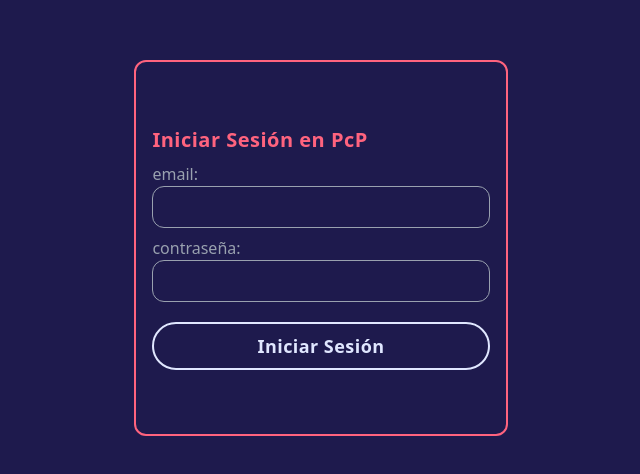
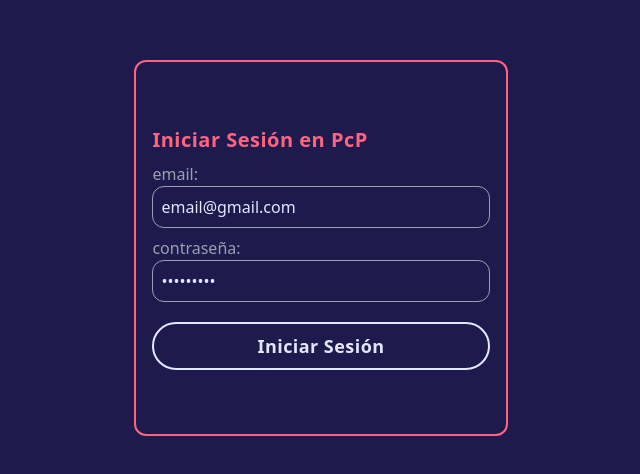
Before and after one commit to jsemalvarez/paseos-con-peques, a React (Vite) app: page / in a window 1280 px wide. Shown: the part 152-626 px from the top of the page, without its empty margins (319-959 px from the left). Built offline with nearby package versions, Linux system fonts and the light colour scheme.

Commit message:
feat: useForm

```diff
--- a/src/features/auth/components/InputForm.jsx
+++ b/src/features/auth/components/InputForm.jsx
@@ -1,13 +1,16 @@
 import React from 'react'
 
-export const InputForm = ({name, type, style}) => {
+export const InputForm = ({title, name, type, style, value, onChange}) => {
     const defaultStyle = 'w-full border border-gray-400 hover:border-secondary focus:border-secondary p-2 rounded-xl focus:bg-secondary focus:outline-none'
   return (
     <div className='mt-2'>
-        <span className='text-gray-400'>{name}</span>
+        <span className='text-gray-400'>{title}</span>
         <input
-        className={`${defaultStyle} ${style ? style : ''}`}
-        type={type}
+            className={`${defaultStyle} ${style ? style : ''}`}
+            type={type}
+            name={name}
+            value={value}
+            onChange={onChange}
         />
     </div>
   )
--- a/src/features/auth/pages/LoginPage.jsx
+++ b/src/features/auth/pages/LoginPage.jsx
@@ -1,12 +1,23 @@
 import React from 'react'
 import { Layout } from '../layout/Layout'
 import { InputForm } from '../components/InputForm'
+import { useForm } from '../../common/hooks/useForm'
+
+const initialForm  = {
+  email:'email@gmail.com',
+  password:'*********'
+}
 
 export const LoginPage = () => {
 
+  const { email, password, onInputChange, onResetForm } = useForm(initialForm)
+
   const handleLogin = (e) => {
     e.preventDefault()
-
+    //TODO: quitar estos console
+    console.log({email})
+    console.log({password})
+    onResetForm()
   }
 
   return (
@@ -23,13 +34,19 @@ export const LoginPage = () => {
             </h3>
 
             <InputForm
-              name='email:'
+              title='email:'
+              name='email'
               type='text'
+              value={email}
+              onChange={onInputChange}
             />
 
             <InputForm
-              name='contraseña:'
+              title='contraseña:'
+              name='password'
               type='password'
+              value={password}
+              onChange={onInputChange}
             />
 
             <button
--- /dev/null
+++ b/src/features/common/hooks/useForm.js
@@ -0,0 +1,32 @@
+import { useEffect, useState } from 'react';
+
+export const useForm = ( initialForm = {}) => {
+
+    //TODO: implementar useRef
+
+    const [ formState, setFormState ] = useState( initialForm );
+
+    useEffect(() => {
+        setFormState( initialForm );
+    }, [ initialForm ])
+
+    const onInputChange = ({ target }) => {
+        const { name, value } = target;
+        setFormState({
+            ...formState,
+            [ name ]: value
+        });
+    }
+
+    const onResetForm = () => {
+        setFormState( initialForm );
+    }
+
+
+    return {
+        ...formState,
+        formState,
+        onInputChange,
+        onResetForm,
+    }
+}
```
